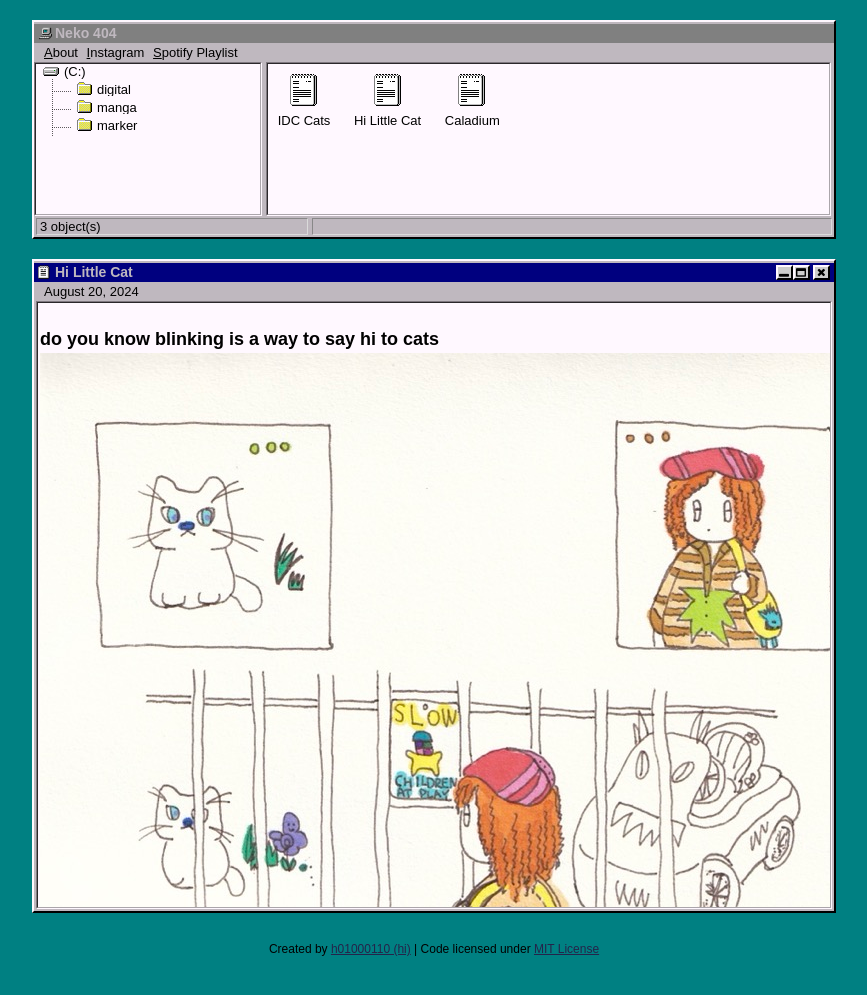
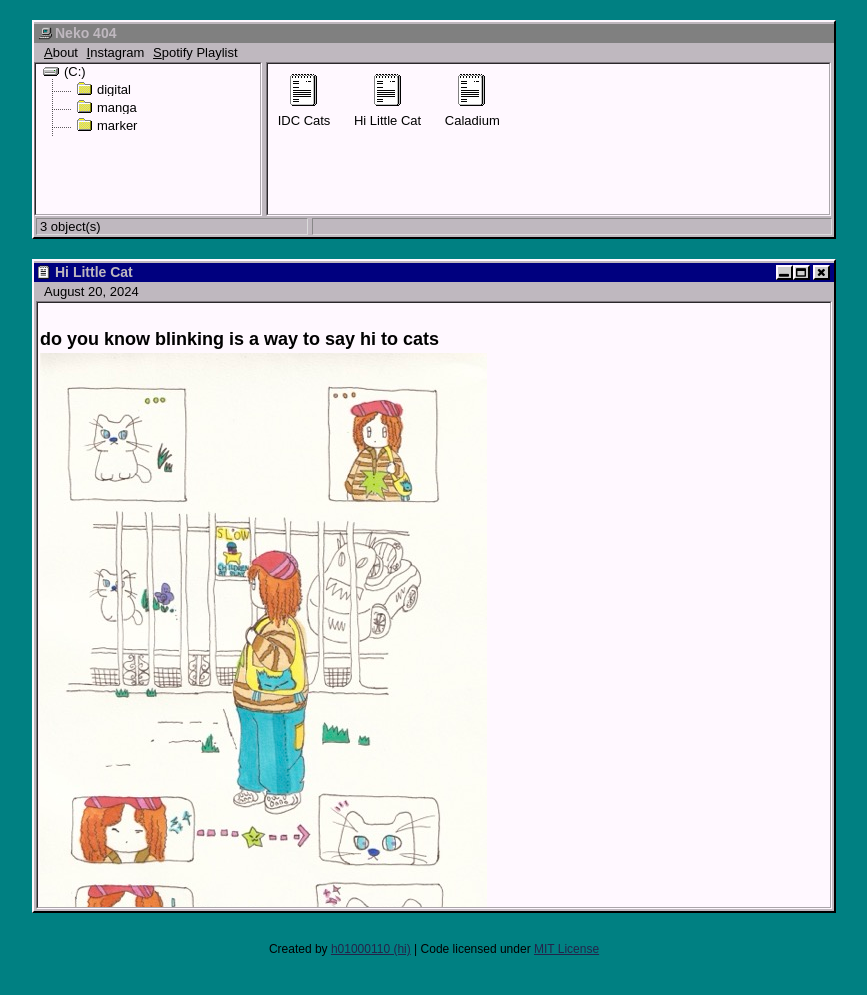
Before and after one commit to xtinghost/xtinghost.github.io, a Jekyll site: the page built from _posts/2024-08-20-Hi Little Cat.md, in a window 1280 px wide. Shown: the top 995 px of the page, without its empty margins (206-1073 px from the left). Built offline with Jekyll 4.4.1, drawn with Linux system fonts in a browser that asks for light colours.

Commit message:
Update 2024-08-20-Hi Little Cat.md

```diff
--- a/_posts/2024-08-20-Hi Little Cat.md
+++ b/_posts/2024-08-20-Hi Little Cat.md
@@ -6,4 +6,4 @@ tags: marker
 
 ## do you know blinking is a way to say hi to cats
 
-![hi](/assets/marker/HiL.jpeg)
+![hi](/assets/marker/Hi.jpeg)
```
